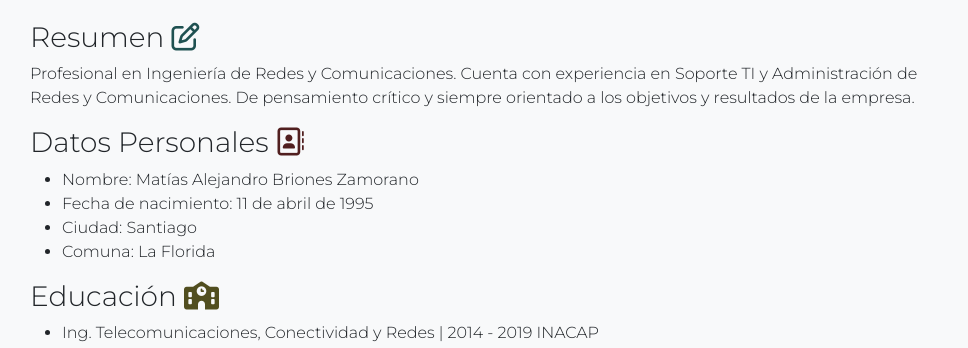
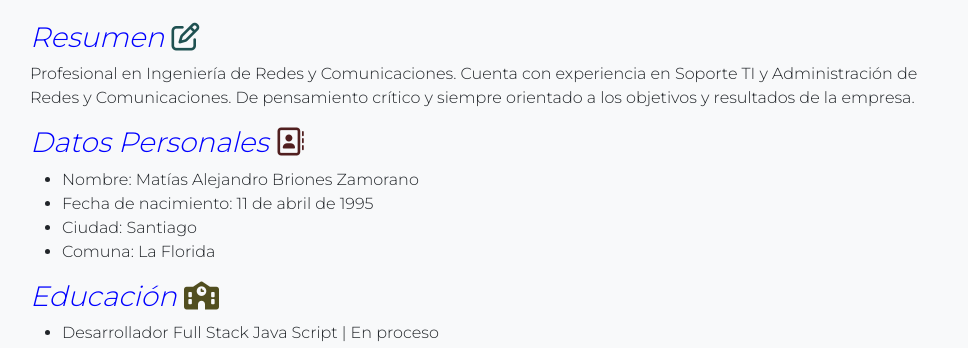
Before and after one commit to mbrionesz/mbrionesz.github.io, a plain HTML site: page index.html in a window 1280 px wide. Shown: the part 428-776 px from the top of the page, without its empty margins (146-1114 px from the left). Drawn offline with nearby package versions, Linux system fonts and the light colour scheme.

Commit message:
color en titulos y cambios en educacion

```diff
--- a/assets/css/style.css
+++ b/assets/css/style.css
@@ -2,3 +2,8 @@ body {
     background-color: #F8F9FA;
     font-family: 'Montserrat', sans-serif;
 }
+
+.section,h3{
+    color: blue;
+    font-style: oblique;
+}
--- a/index.html
+++ b/index.html
@@ -66,8 +66,8 @@
     <section>
     <h3 id="educacion">Educación <i class="fa-solid fa-school" style="color: #514e1f;"></i></i></h3>
     <ul>
-        <li>Ing. Telecomunicaciones, Conectividad y Redes | 2014 - 2019 INACAP</li>
-
+      <li>Desarrollador Full Stack Java Script | En proceso</li>
+      <li>Ing. Telecomunicaciones, Conectividad y Redes | 2014 - 2019 INACAP</li>
     </ul>
     </section>
     <section>
```
